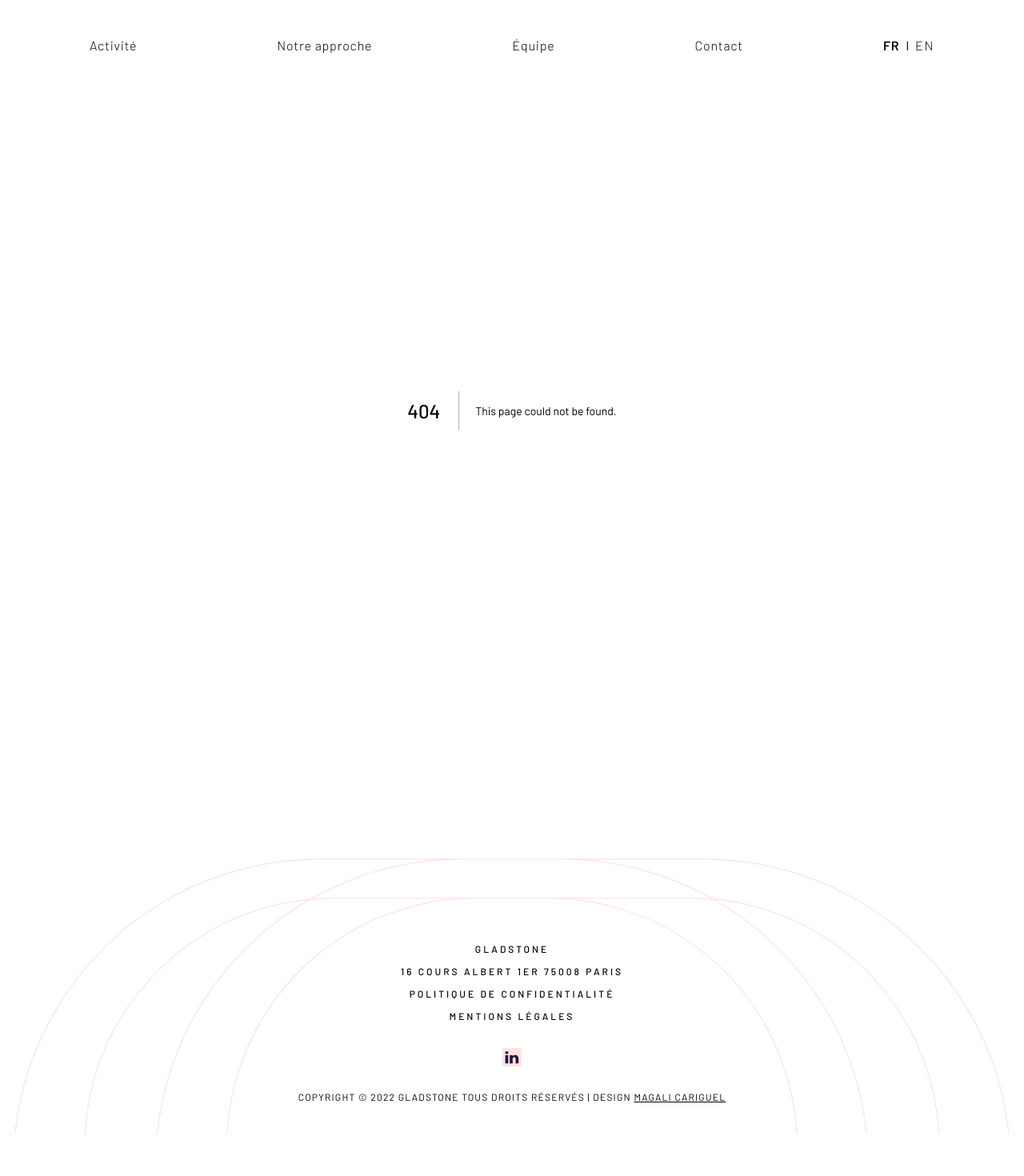
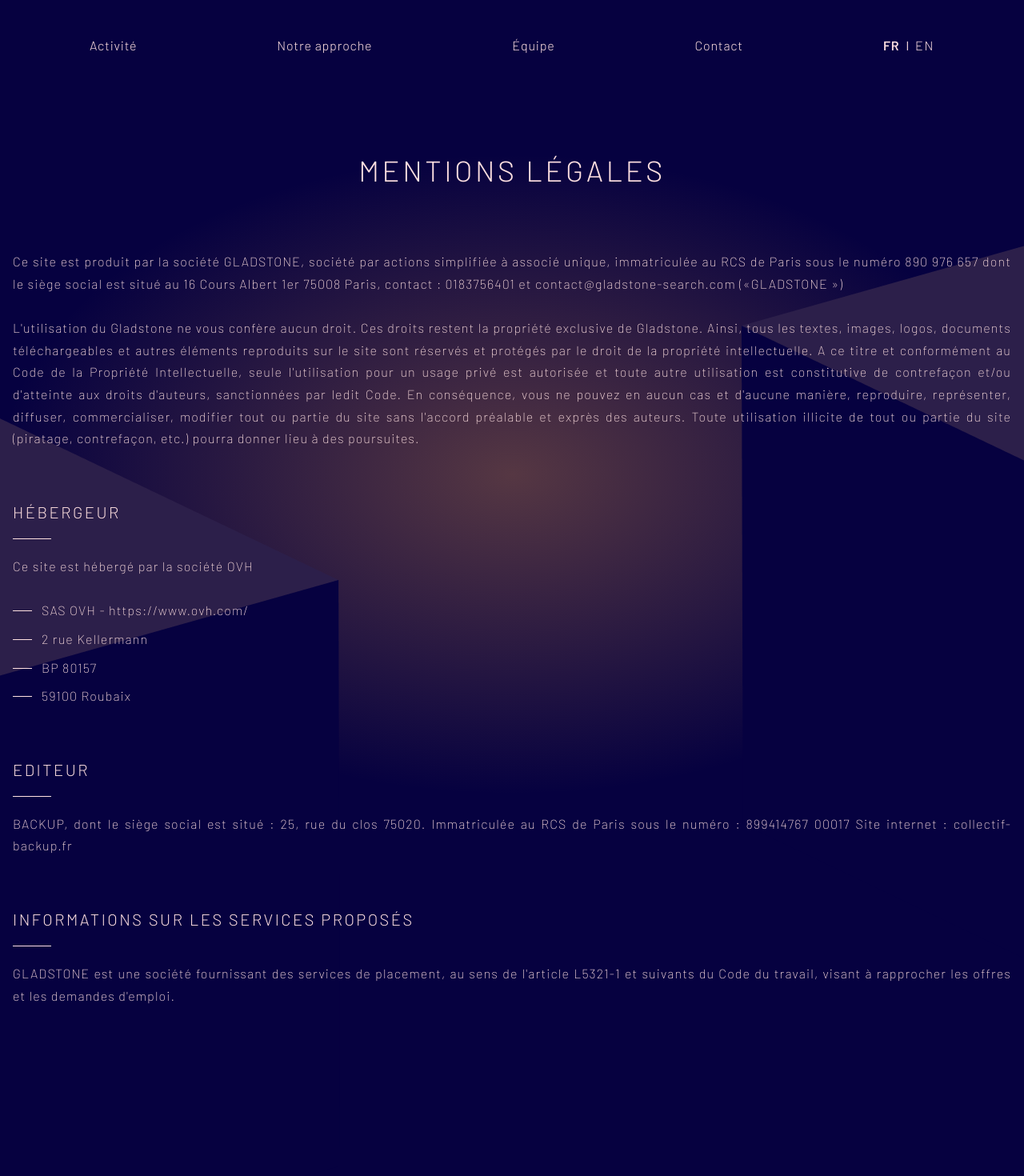
Before and after one commit to Meid-KH/gladstone, a Next.js app: page /mentions-legales in a window 1280 px wide. Before the commit this address had no page. Shown: the top 1470 px of the page at 80% size. Before the commit the page ends 1417 px from the top, so only its background shows below. Built offline with nearby package versions, Linux system fonts and the light colour scheme.

Commit message:
- update mention legales

```diff
--- a/components/Footer.js
+++ b/components/Footer.js
@@ -23,15 +23,17 @@
 					</svg>
 					<div className="absolute inset-0 grid place-items-center">
 						<div className="max-w-lg mx-auto text-center lg:max-w-xl">
-							<div className="flex flex-col gap-3 mt-20 text-xs tracking-[0.25em] font-medium uppercase">
-								<span>Gladstone</span>
+							<div className="flex flex-col gap-3 mt-20 text-xs tracking-[0.25em] font-medium">
+								<span className="uppercase tracking-[0.35em]">
+									Gladstone
+								</span>
 								<span>16 Cours Albert 1er 75008 Paris</span>
 								<Link href="/politique-de-confidentialite">
 									<a className="underline-offset-2 hover:underline">
 										Politique de confidentialité{" "}
 									</a>
 								</Link>
-								<Link href="/">
+								<Link href="/mentions-legales">
 									<a className="underline-offset-2 hover:underline">
 										Mentions légales
 									</a>
--- a/pages/index.js
+++ b/pages/index.js
@@ -349,7 +349,7 @@
 								est de créer des relations durables et de
 								confiance avec nos clients et nos candidats. Ce
 								que vous partagez avec nous est traité avec la
-								plus grande
+								plus grande{" "}
 								<strong>discrétion et confidentialité</strong>.
 							</p>
 						</div>
--- /dev/null
+++ b/pages/mentions-legales.js
@@ -0,0 +1,84 @@
+import React from "react";
+import LinedTitle from "../components/ui/LinedTitle";
+import CubeLeft from "../assets/img/cube-left.png";
+import CubeRight from "../assets/img/cube-right.png";
+
+const Politics = () => {
+	return (
+		<section className="relative py-16 radial-shadow before:!top-[10vh] before:!h-[100vh] lg:py-20">
+			<div className="container max-w-[1015px]__">
+				<h1 className="mb-20 text-4xl font-light tracking-widest text-center uppercase">
+					Mentions légales
+				</h1>
+
+				<div className="content">
+					<p>
+						Ce site est produit par la société GLADSTONE, société
+						par actions simplifiée à associé unique, immatriculée au
+						RCS de Paris sous le numéro 890 976 657 dont le siège
+						social est situé au 16 Cours Albert 1er 75008 Paris,
+						contact : 0183756401 et contact@gladstone-search.com
+						(«GLADSTONE »)
+					</p>
+					<p>
+						L'utilisation du Gladstone ne vous confère aucun droit.
+						Ces droits restent la propriété exclusive de Gladstone.
+						Ainsi, tous les textes, images, logos, documents
+						téléchargeables et autres éléments reproduits sur le
+						site sont réservés et protégés par le droit de la
+						propriété intellectuelle. A ce titre et conformément au
+						Code de la Propriété Intellectuelle, seule l'utilisation
+						pour un usage privé est autorisée et toute autre
+						utilisation est constitutive de contrefaçon et/ou
+						d'atteinte aux droits d'auteurs, sanctionnées par ledit
+						Code. En conséquence, vous ne pouvez en aucun cas et
+						d'aucune manière, reproduire, représenter, diffuser,
+						commercialiser, modifier tout ou partie du site sans
+						l'accord préalable et exprès des auteurs. Toute
+						utilisation illicite de tout ou partie du site
+						(piratage, contrefaçon, etc.) pourra donner lieu à des
+						poursuites.
+					</p>
+
+					<LinedTitle className="mt-12 text-2xl lg:mt-16">
+						<h2>Hébergeur</h2>
+					</LinedTitle>
+					<p>Ce site est hébergé par la société OVH</p>
+					<ul>
+						<li>SAS OVH - https://www.ovh.com/</li>
+						<li>2 rue Kellermann</li>
+						<li>BP 80157</li>
+						<li>59100 Roubaix</li>
+					</ul>
+
+					<LinedTitle className="mt-12 text-2xl lg:mt-16">
+						<h2>EDITEUR</h2>
+					</LinedTitle>
+					<p>
+						BACKUP, dont le siège social est situé : 25, rue du clos
+						75020. Immatriculée au RCS de Paris sous le numéro :
+						899414767 00017 Site internet : collectif-backup.fr
+					</p>
+
+					<LinedTitle className="mt-12 text-2xl lg:mt-16">
+						<h2>INFORMATIONS SUR LES SERVICES PROPOSÉS</h2>
+					</LinedTitle>
+					<p>
+						GLADSTONE est une société fournissant des services de
+						placement, au sens de l'article L5321-1 et suivants du
+						Code du travail, visant à rapprocher les offres et les
+						demandes d'emploi.
+					</p>
+				</div>
+			</div>
+			<div className="absolute left-0 top-96 -z-10">
+				<img src={CubeLeft?.src} alt="Cube Left" />
+			</div>
+			<div className="absolute right-0 top-36 -z-10">
+				<img src={CubeRight?.src} alt="Cube Right" />
+			</div>
+		</section>
+	);
+};
+
+export default Politics;
```
